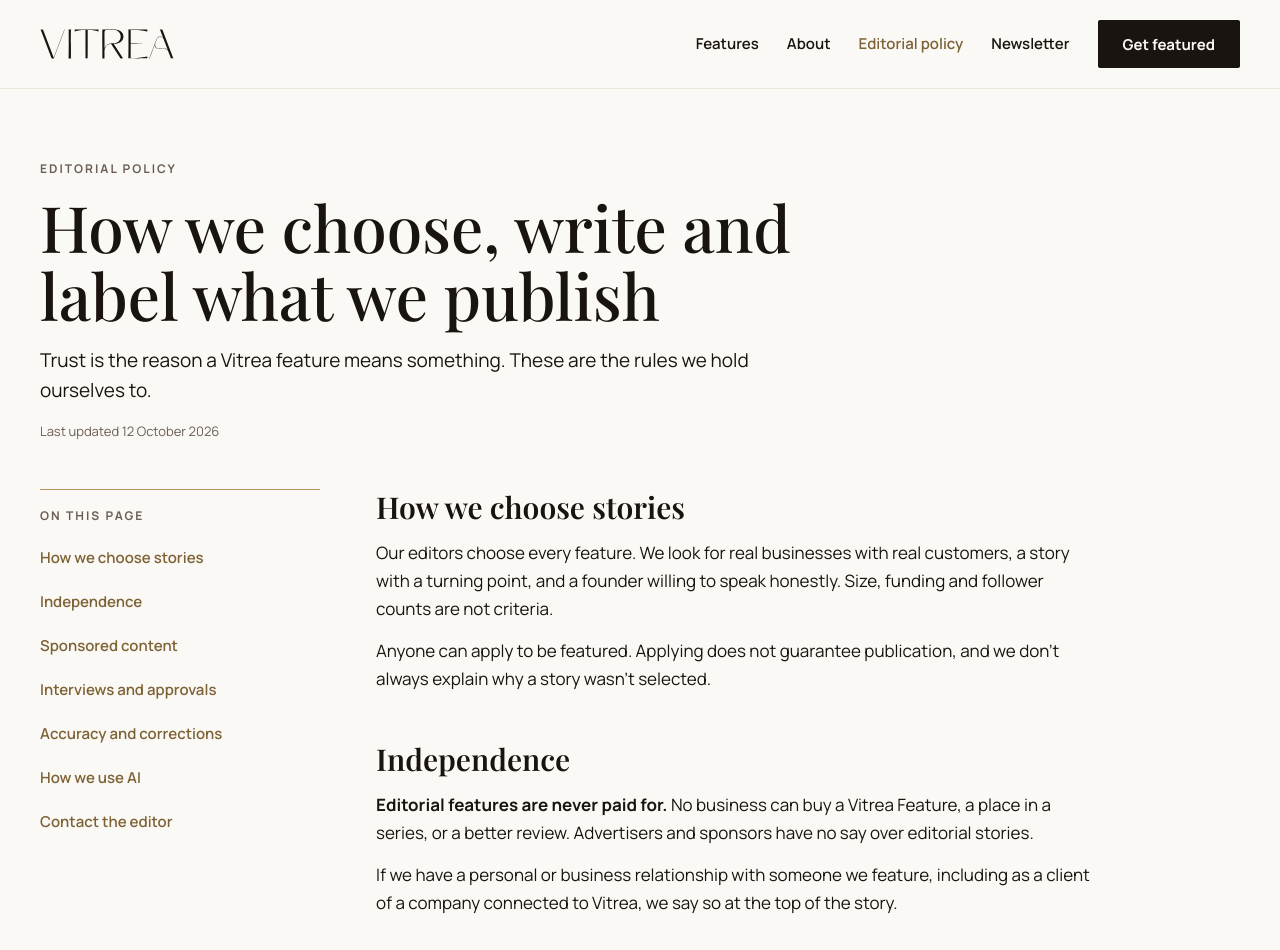
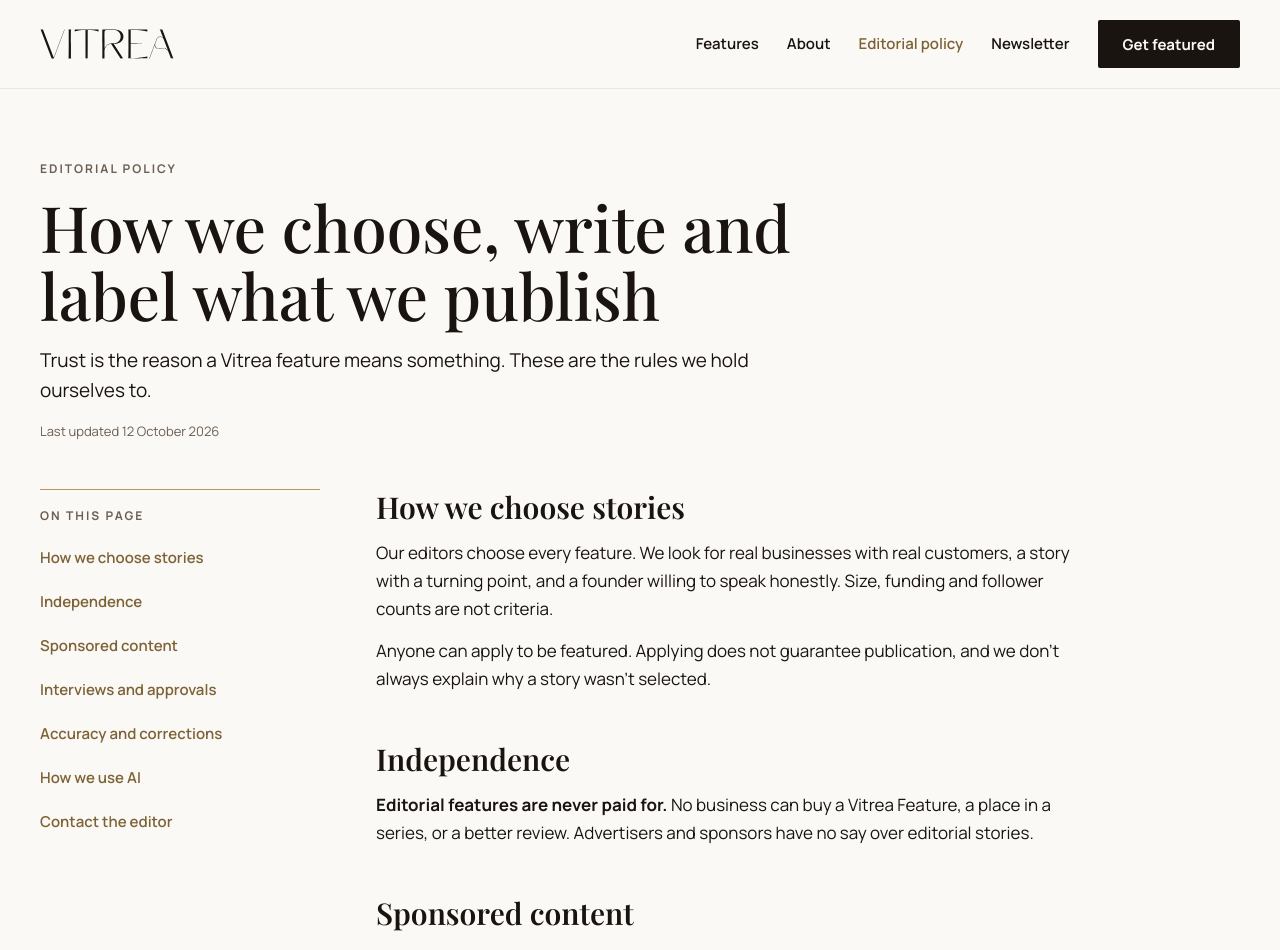
Before and after one commit to bymahiwork-prog/vetria, a Next.js app: page /editorial-policy in a window 1280 px wide. Shown: the top 950 px of the page. Built offline with nearby package versions, Linux system fonts and the light colour scheme; no server answers.

Commit message:
Remove the relationship-disclosure clause from the editorial policy
Co-Authored-By: Claude Opus 5.5 <noreply@anthropic.com>
Claude-Session: https://claude.ai/code/session_019nqrrCHcQCGCzMPbv9HWuD

```diff
--- a/app/editorial-policy/page.tsx
+++ b/app/editorial-policy/page.tsx
@@ -67,10 +67,6 @@ export default function EditorialPolicyPage() {
                 <strong>Editorial features are never paid for.</strong> No business can buy a Vitrea
                 Feature, a place in a series, or a better review. Advertisers and sponsors have no say
                 over editorial stories.
-              </p>
-              <p>
-                If we have a personal or business relationship with someone we feature, including as a
-                client of a company connected to Vitrea, we say so at the top of the story.
               </p>
             </section>
 
```
